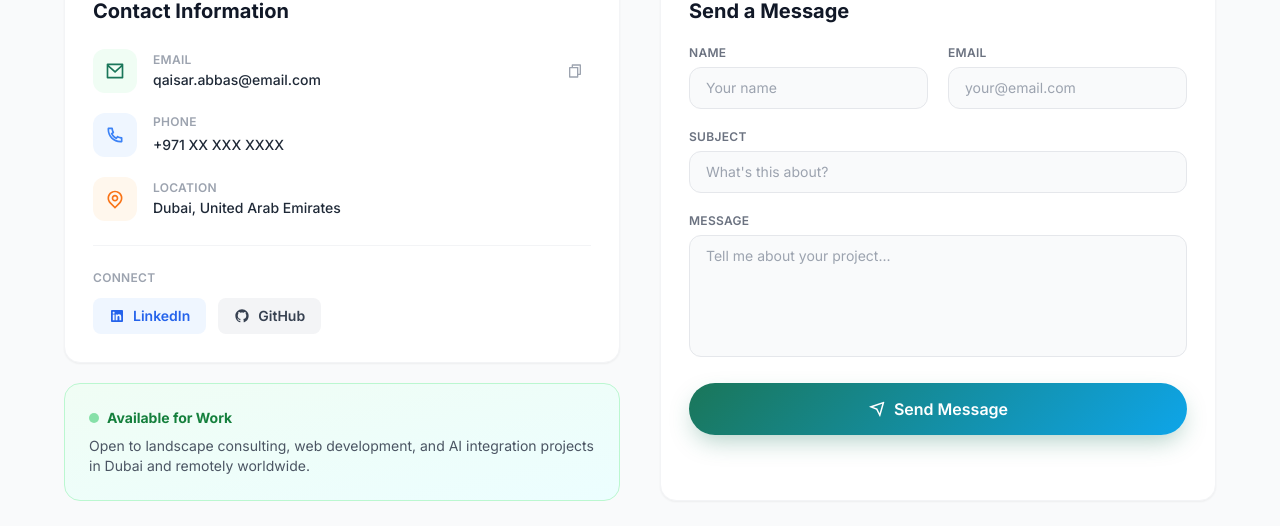
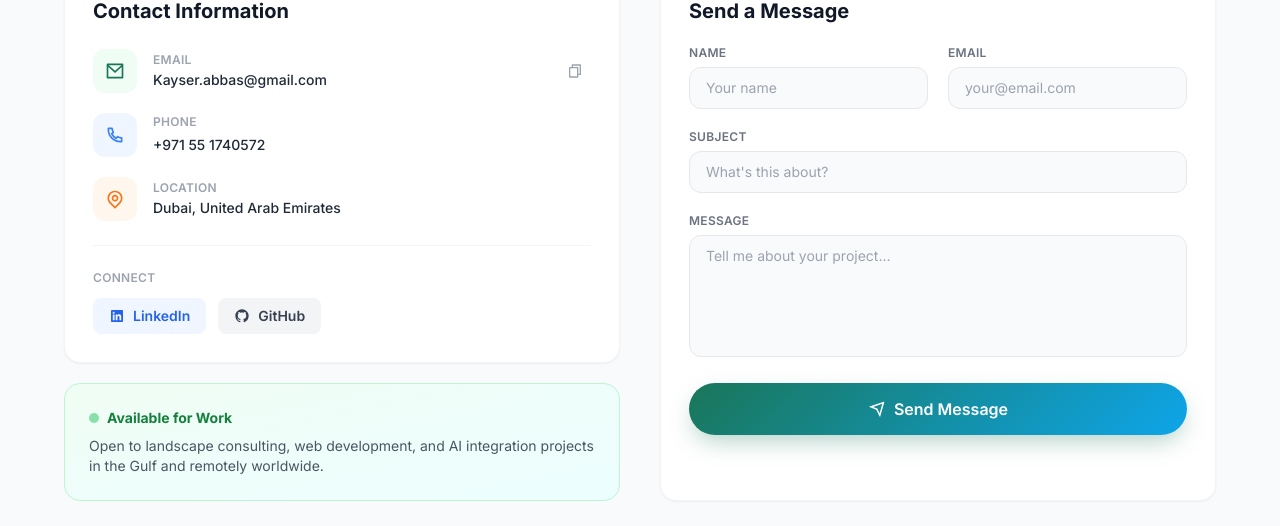
Before and after one commit to Kaiserabbas/portfolio-2027, a React (Vite) app: page / in a window 1280 px wide. Shown: the part 11363-11889 px from the top of the page. Built offline with nearby package versions, Linux system fonts and the light colour scheme.

Commit message:
feat: add testimonials and contact info

```diff
--- a/src/components/sections/Contact.jsx
+++ b/src/components/sections/Contact.jsx
@@ -7,7 +7,10 @@ import {
 import { useScrollAnimation } from '../../hooks/useScrollAnimation';
 import Toast from '../ui/Toast';
 
-const EMAIL = 'qaisar.abbas@email.com';
+const EMAIL = 'Kayser.abbas@gmail.com';
+const PHONE = '+971 55 1740572';
+const TEL_LINK = 'tel:+971551740572';
+const LINKEDIN_URL = 'https://www.linkedin.com/in/kaisar-abbas/';
 
 export default function Contact() {
   const { ref, isVisible } = useScrollAnimation();
@@ -76,8 +79,8 @@ export default function Contact() {
                   </div>
                   <div>
                     <p className="text-xs text-gray-400 font-semibold uppercase tracking-wide mb-0.5">Phone</p>
-                    <a href="tel:+971" className="text-gray-800 dark:text-gray-200 font-medium text-sm hover:text-primary-500 transition">
-                      +971 XX XXX XXXX
+                    <a href={TEL_LINK} className="text-gray-800 dark:text-gray-200 font-medium text-sm hover:text-primary-500 transition">
+                      {PHONE}
                     </a>
                   </div>
                 </div>
@@ -97,7 +100,7 @@ export default function Contact() {
               <div className="border-t border-gray-100 dark:border-gray-700 mt-6 pt-6">
                 <p className="text-xs text-gray-400 font-semibold uppercase tracking-wide mb-3">Connect</p>
                 <div className="flex gap-3">
-                  <a href="https://linkedin.com" target="_blank" rel="noreferrer"
+                  <a href={LINKEDIN_URL} target="_blank" rel="noreferrer"
                     className="flex items-center gap-2 px-4 py-2 rounded-lg bg-blue-50 dark:bg-blue-900/20 text-blue-600 dark:text-blue-400 text-sm font-semibold hover:bg-blue-100 dark:hover:bg-blue-900/40 transition">
                     <RiLinkedinBoxFill size={16} /> LinkedIn
                   </a>
@@ -116,7 +119,7 @@ export default function Contact() {
                 <span className="text-sm font-bold text-green-700 dark:text-green-400">Available for Work</span>
               </div>
               <p className="text-sm text-gray-600 dark:text-gray-400">
-                Open to landscape consulting, web development, and AI integration projects in Dubai and remotely worldwide.
+                Open to landscape consulting, web development, and AI integration projects in the Gulf and remotely worldwide.
               </p>
             </div>
           </div>
--- a/src/data/testimonials.js
+++ b/src/data/testimonials.js
@@ -36,7 +36,7 @@ export const testimonials = [
     company: 'Profed Technical Works LLC',
     initials: 'AR',
     color: 'orange',
-    quote: '"Qaisar\'s systematic approach to project engineering is impressive. He manages every phase — from site analysis to final quality control — with precision and professionalism. Our projects consistently come in on time and within budget."',
+    quote: '"Qaisar\'s systematic approach to project engineering is impressive. He manages every phase, from site analysis to final quality control, with precision and professionalism. Our projects consistently come in on time and within budget."',
     rating: 5,
   },
 ];
```
